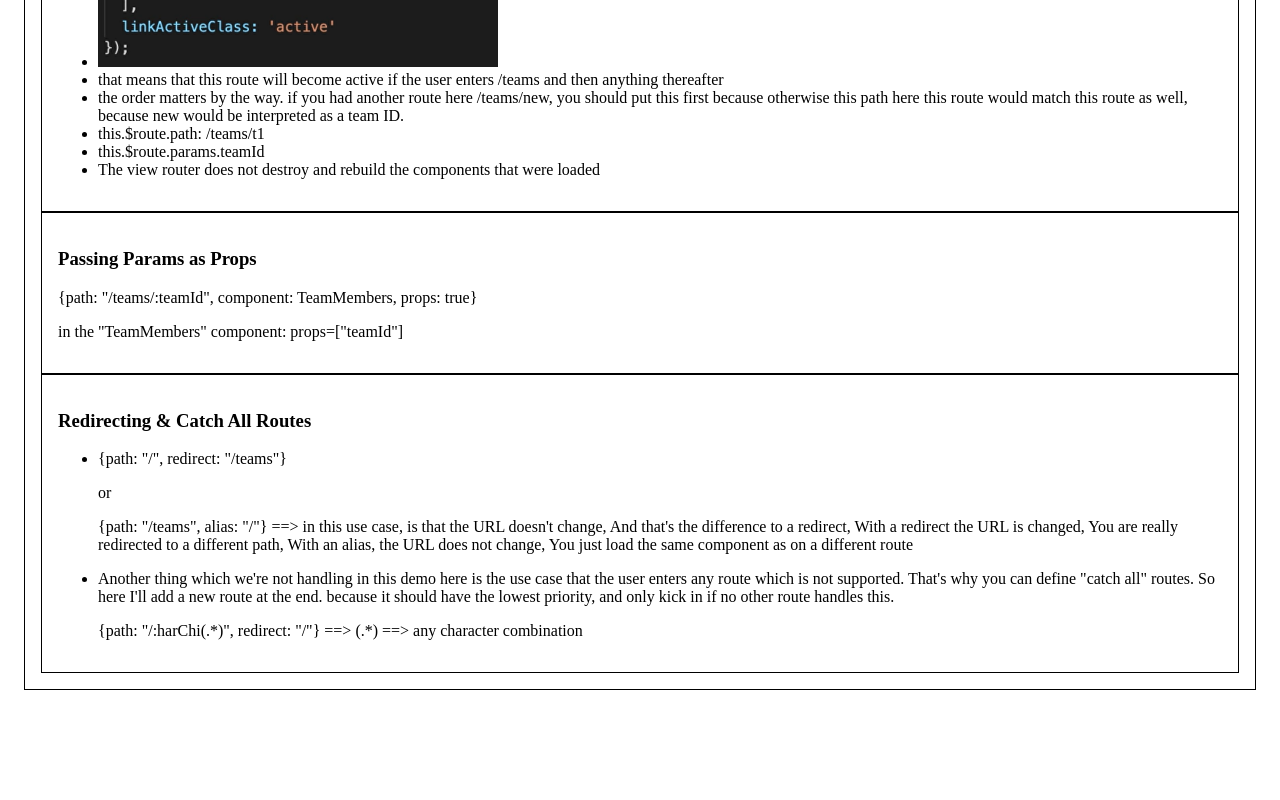
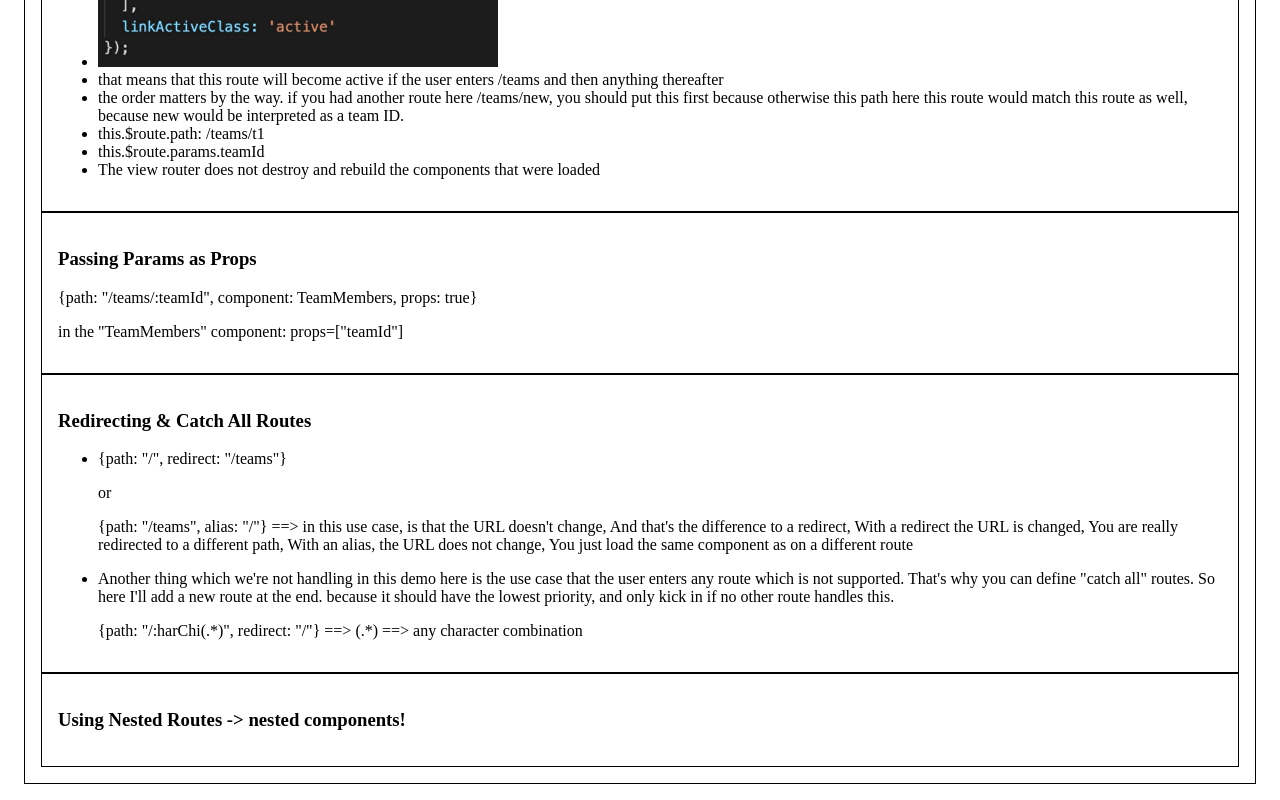
Before and after one commit to MohammadFAHssn/V_u_e, a Vue app in the folder vue-project/: page /routing-building-multi-page-single-page-applications in a window 1280 px wide. Shown: the part 2371-3171 px from the top of the page. Before the commit the page ends 3077 px from the top, so only its background shows below. Built offline with nearby package versions, Linux system fonts and the light colour scheme.

Commit message:
Using Nested Routes

```diff
--- a/vue-project/src/components/RoutingBuildingMultiPageSinglePageApplications/RoutingBuildingMultiPageSinglePageApplications.vue
+++ b/vue-project/src/components/RoutingBuildingMultiPageSinglePageApplications/RoutingBuildingMultiPageSinglePageApplications.vue
@@ -118,4 +118,9 @@ export default {}
       </li>
     </ul>
   </section>
+
+  <!--  Using Nested Routes -->
+  <section class="tip">
+    <h3>Using Nested Routes -> nested components!</h3>
+  </section>
 </template>
```
